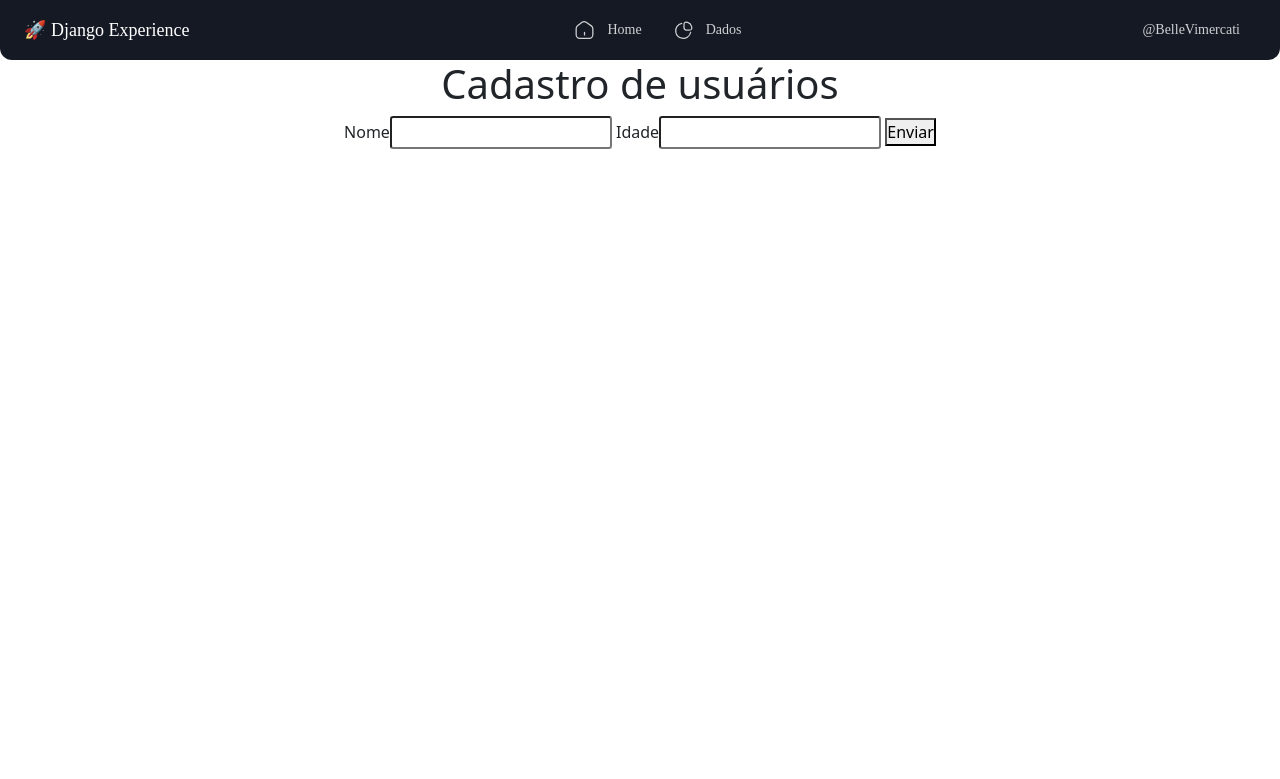
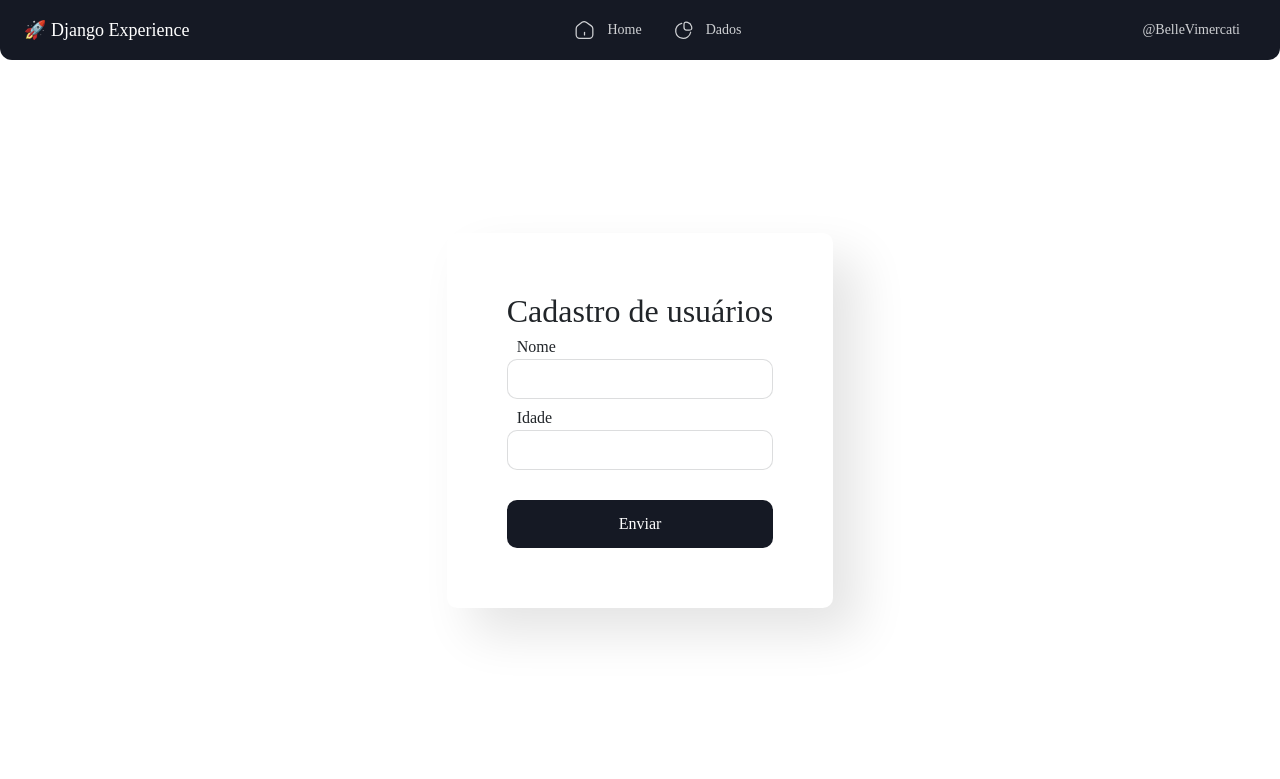
Before and after one commit to BelleVimercati/User_Registration, a Django app: page / in a window 1280 px wide. Shown: the top 779 px of the page. Run offline with Django 4.2, Linux system fonts and the light colour scheme.

Commit message:
Feat: Card de cadastro de usuários

```diff
--- a/projeto_cad_usuarios/app_cad_usuarios/templates/usuarios/base.html
+++ b/projeto_cad_usuarios/app_cad_usuarios/templates/usuarios/base.html
@@ -8,6 +8,7 @@
     <meta name="viewport" content="width=device-width, initial-scale=1.0">
     <link href="https://cdn.jsdelivr.net/npm/bootstrap@5.0.2/dist/css/bootstrap.min.css" rel="stylesheet" integrity="sha384-EVSTQN3/azprG1Anm3QDgpJLIm9Nao0Yz1ztcQTwFspd3yD65VohhpuuCOmLASjC" crossorigin="anonymous">
     <link rel="stylesheet" href="{% static 'css/base.css' %}">
+    <link rel="stylesheet" href="{% static 'css/home.css' %}">
 
     <title>Cadastro</title>
 </head>
@@ -33,12 +34,14 @@
             <a class="nav-link" href="https://github.com/BelleVimercati">@BelleVimercati</a>
         </div>
     </header>
-    {% block conteudo %}
+    <div class="fake-body">
+
+        {% block conteudo %}
 
 
-    {% endblock %}
+        {% endblock %}
 
-
+    </div>
 
 
 </body>
--- a/projeto_cad_usuarios/app_cad_usuarios/templates/usuarios/home.html
+++ b/projeto_cad_usuarios/app_cad_usuarios/templates/usuarios/home.html
@@ -1,14 +1,21 @@
 {% extends 'usuarios/base.html' %}
 {% block conteudo %}
 {% load static %}
-<form action="{% url 'listagem_usuarios' %}" method="post">
-    {% csrf_token %}
-    <div style="text-align: center;" class="container">
-        <h1>Cadastro de usuários</h1>
-        Nome<input name="nome" class="form-control-sm" type="text">
-        Idade<input name="idade" class="form-control-sm" type="text">
-        <button class="form">Enviar</button>
+<div class="content">
+    <div class="form-all">
+        <form action="{% url 'listagem_usuarios' %}" method="post">
+            {% csrf_token %}
+            <div class="form-container">
+                <div class="form-content">
+                    <h1 class="form-title">Cadastro de usuários</h1>
+                    <label class="form-label">Nome</label>
+                    <input name="nome" class="form-control-sm form-input" type="text">
+                    <label class="form-label">Idade</label>
+                    <input name="idade" class="form-control-sm form-input" type="text">
+                </div>
+                <button class="form form-button">Enviar</button>
+            </div>
+        </form>
     </div>
-</form>
-
+</div>
 {%endblock %}
--- a/projeto_cad_usuarios/static/css/base.css
+++ b/projeto_cad_usuarios/static/css/base.css
@@ -2,6 +2,13 @@
   box-sizing: border-box;
   margin: 0;
   padding: 0;
+}
+
+.fake-body{
+  height: 90vh;
+  display: flex;
+  align-items: center;
+  justify-content: center;
 }
 
 /* base.html */
--- /dev/null
+++ b/projeto_cad_usuarios/static/css/home.css
@@ -0,0 +1,53 @@
+.content {
+  display: flex;
+  justify-content: center;
+}
+
+.form-content {
+  display: flex;
+  flex-direction: column;
+  justify-content: center;
+  max-width: 600px;
+}
+
+.form-container{
+    display: flex;
+    flex-direction: column;
+    gap: 20px;
+    justify-content: center;
+}
+
+.form-all {
+  padding: 60px 60px 60px; /* Atenção */
+  border-radius: 10px;
+  background: #fff;
+  box-shadow: 25px 25px 50px #e4e4e4, -25px -25px 50px #ffffff;
+}
+
+.form-title {
+  font: 500  2rem "Poppins";
+}
+
+.form-label{
+    font: 400 1rem "Poppins";
+    margin: 0 0 3px 10px;
+}
+
+.form-button{
+    font: 500 1rem "Poppins";
+    padding: 15px 100px;
+    border-radius: 10px;
+    border: none;
+    background: #151924;
+    color: #fff;
+}
+
+.form-input{
+    border-radius: 10px;
+    border: 1px solid rgba(140, 142, 145, 0.30);
+    background: #fff;
+    width: 100%;
+    height: 40px;
+    min-width: 200px;
+    margin-bottom: 10px;
+}
```
